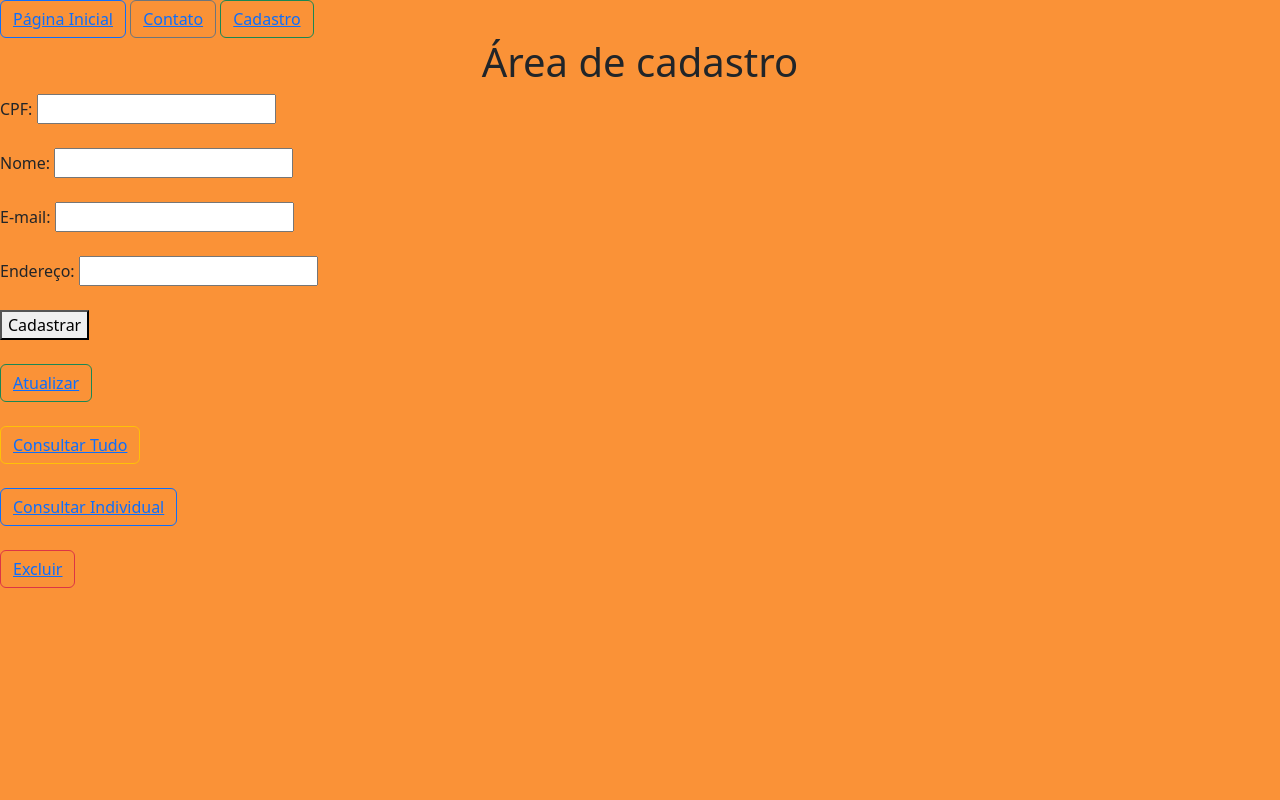
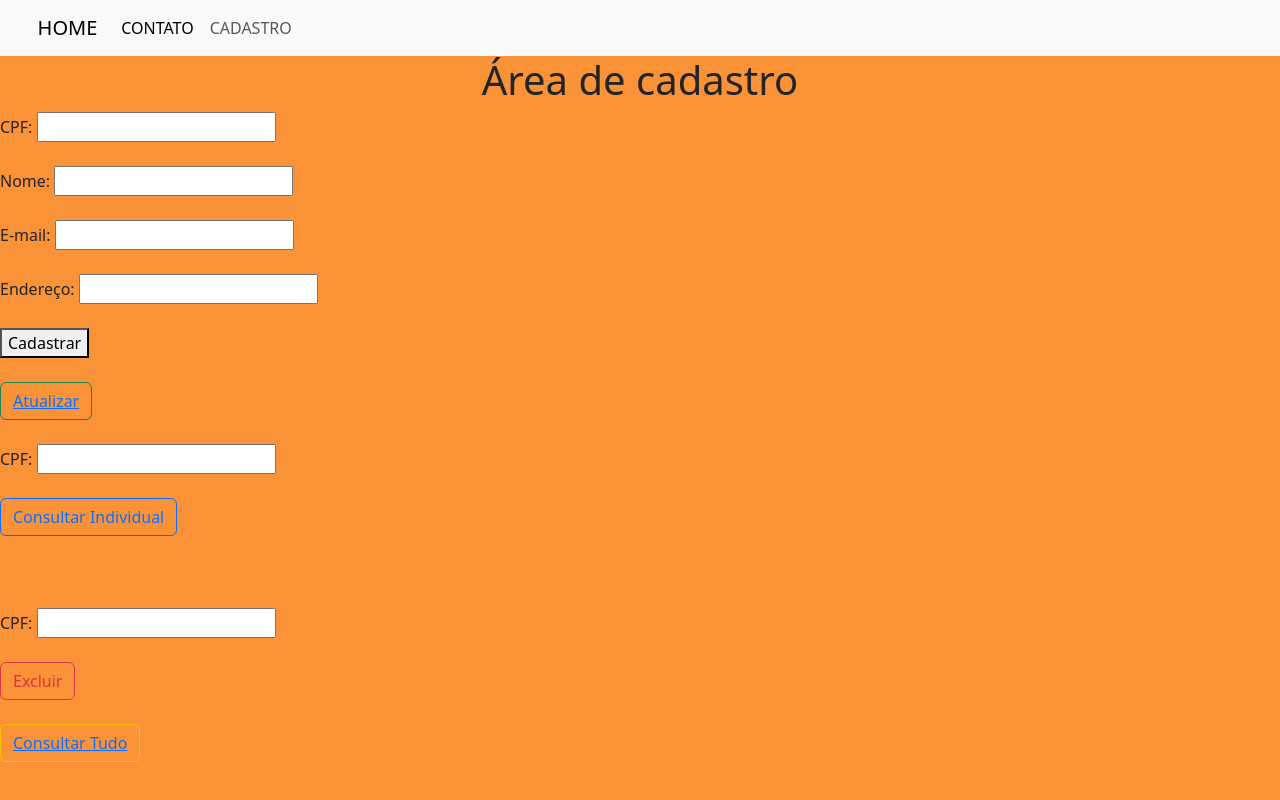
Before and after one commit to fabricioMiyaseDaSilva666/flask1, a Flask app: page /cadastro in a window 1280 px wide. Run offline with Flask 3, Linux system fonts and the light colour scheme; parts of the project's set-up code (start-up, migrations or seed data) failed here and were passed over.

Commit message:
quarto commit

```diff
--- a/app/routes.py
+++ b/app/routes.py
@@ -57,12 +57,48 @@ def listasIndividual():
 
 
 
-@app.route('/excluir')
-def excluir():
-    return render_template('excluir.html')
-
 @app.route('/excluirConta', methods=["POST"])
 def excluirConta():
+    try:
+        cpf = request.form.get("cpf")
+        requisicao = requests.get(f'{link}/cadastro/.json')
+        dicionario = requisicao.json()
+        idCadastro = ""
+        for codigo in dicionario:
+            chave = dicionario[codigo]['cpf']
+            if chave == cpf:
+                idCadastro = requests.delete(f'{link}/cadastro/{codigo}/.json')
+                return "EXCLUIDO COM SUCESS"
+        return "CPF não encontrado!"
+    except Exception as e:
+        return f'Algo deu errado \n {e}'
+
+@app.route('/individual', methods=["POST"])
+def individual():
+    try:
+        cpf = request.form.get("cpf")
+        requisicao = requests.get(f'{link}/cadastro/.json')
+        dicionario = requisicao.json()
+        idCadastro = ""
+        for codigo in dicionario:
+            chave = dicionario[codigo]['cpf']
+            if chave == cpf:
+                cpf1 = cpf
+                nome = dicionario[codigo]['nome']
+                email = dicionario[codigo]['email']
+                endereco = dicionario[codigo]['endereco']
+                idCadastro = requests.get(f'{link}/cadastro/{codigo}/.json')
+                return f'CPF: {cpf1} \n\n   Nome: {nome} \n\n   Email: {email} \n\n   Endereço: {endereco}'
+        return "CPF não encontrado!"
+    except Exception as e:
+        return f'Algo deu errado \n {e}'
+
+@app.route('atualizar')
+def atualizar():
+    return render_template('atualizar.html', titulo="Atualizar")
+
+@app.route('cadastraAtualizar', methods=['POST'])
+def cadastraAtualizar():
     try:
         cpf = request.form.get("cpf")
         requisicao = requests.get(f'{link}/cadastro/.json')
@@ -70,9 +106,11 @@ def excluirConta():
         for codigo in dicionario:
             chave = dicionario[codigo]['cpf']
             if chave == cpf:
-                idCadastro = codigo
-                idCadastro = requests.delete(f'{link}/cadastro/.json')
-                return render_template('excluirConta.html')
+                nome = requests.form.get("nomeNovo")
+                email = requests.form.get("emailNovo")
+                endereco = requests.form.get("enderecoNovo")
+                requisicao = requests. post(f'{link}/cadastro/.json', data=json.dumps(nome.email.endereco))
+                return "Seus dados foram atualizados"
         return "CPF não encontrado!"
     except Exception as e:
         return f'Algo deu errado \n {e}'
--- a/app/static/estilo.css
+++ b/app/static/estilo.css
@@ -31,3 +31,5 @@ body{background-color: #FA9237;}
 
 #texto5{text-align: center;
         margin-bottom: 3%}
+
+#heder{margin-left: 2%}
--- a/app/templates/base.html
+++ b/app/templates/base.html
@@ -8,11 +8,25 @@
     <title>{{titulo}}</title>
 </head>
 <body>
-    <nav>
-        <button type="button" class="btn btn-outline-primary"><a href="/index">Página Inicial</a></button>
-        <button type="button" class="btn btn-outline-secondary"><a href="/contato">Contato</a></button>
-        <button type="button" class="btn btn-outline-success"><a href="/cadastro">Cadastro</a></button>
+    <nav class="navbar navbar-expand-lg bg-body-tertiary">
+      <div id="heder" class="container-fluid">
+        <button class="navbar-toggler" type="button" data-bs-toggle="collapse" data-bs-target="#navbarTogglerDemo03" aria-controls="navbarTogglerDemo03" aria-expanded="false" aria-label="Toggle navigation">
+          <span class="navbar-toggler-icon"></span>
+        </button>
+        <a class="navbar-brand" href="/index">HOME</a>
+        <div class="collapse navbar-collapse" id="navbarTogglerDemo03">
+          <ul class="navbar-nav">
+            <li class="nav-item">
+              <a class="nav-link active" aria-current="page" href="/contato">CONTATO</a>
+            </li>
+            <li class="nav-item">
+              <a class="nav-link" href="/cadastro">CADASTRO</a>
+            </li>
+          </ul>
+        </div>
+      </div>
     </nav>
+
 
     {% block conteudo %}
     {% endblock %}
--- a/app/templates/cadastro.html
+++ b/app/templates/cadastro.html
@@ -18,7 +18,19 @@
   </form>
 
   <button type="button" class="btn btn-outline-success"><a href="/atualizar">Atualizar</a></button><br><br>
-  <button type="button" class="btn btn-outline-warning"><a href="/listar">Consultar Tudo</a></button><br><br>
-  <button type="button" class="btn btn-outline-primary"><a href="/listarIndividual">Consultar Individual</a></button><br><br>
-  <button type="button" class="btn btn-outline-danger"><a href="/excluir">Excluir</a></button><br><br>
+
+  <form action="/individual" method="POST">
+    <label>CPF: </label>
+    <input type="text" name="cpf" id="cpfConta1"/><br><br>
+    <button type="submit" class="btn btn-outline-primary">Consultar Individual</button><br><br><br><br>
+  </form>
+
+  <form action="/excluirConta" method="POST">
+    <label>CPF: </label>
+    <input type="text" name="cpf" id="cpfConta"/><br><br>
+    <button type="submit" class="btn btn-outline-danger">Excluir</button><br><br>
+  </form>
+
+  <button type="button" class="btn btn-outline-warning"><a href="/listar">Consultar Tudo</a></button>
+
 {% endblock %}
--- a/app/templates/index.html
+++ b/app/templates/index.html
@@ -6,7 +6,7 @@
     Tivemos muitas novidades, três novos monstros e até a data de lançamento, o jogo será lançado no dia 28/02/2025.<br>
   Nesse trailer nos foi mostrado o monstro da capa chamado de "Arkveld". E ele está caçando os super predadores de cada bioma.<br>
     O Arkveld está rodiado de mistérios, no trailer, ele é chamado por dois apelidos, "Espectro branco", e "Espécie extinta".<br>
-    Veja o novo trailer abaixo.</a></div>
+    Veja o novo trailer abaixo. Ou entre no site oficial do jogo</a></div>
 
   <div id="texto2"><h4>Caso queira acompanhar as novidades mais rápido, faça o cadastro para receber novidades assim que sair.</h4></div><br><br>
 
--- /dev/null
+++ b/app/templates/individual.html
@@ -0,0 +1,5 @@
+{% extends 'base.html' %}
+{% block conteudo %}
+
+
+{% endblock %}
```
Also changed, not shown: app/templates/atualizar.html (+17 -4 lines).
